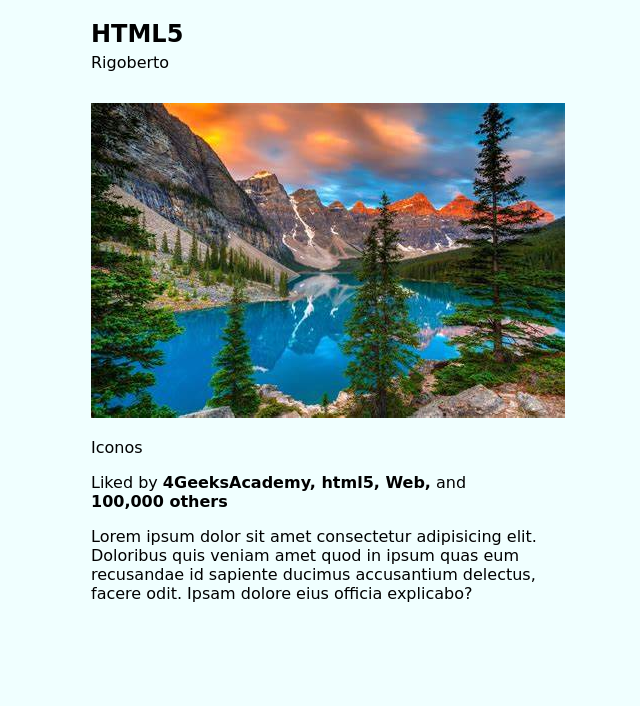
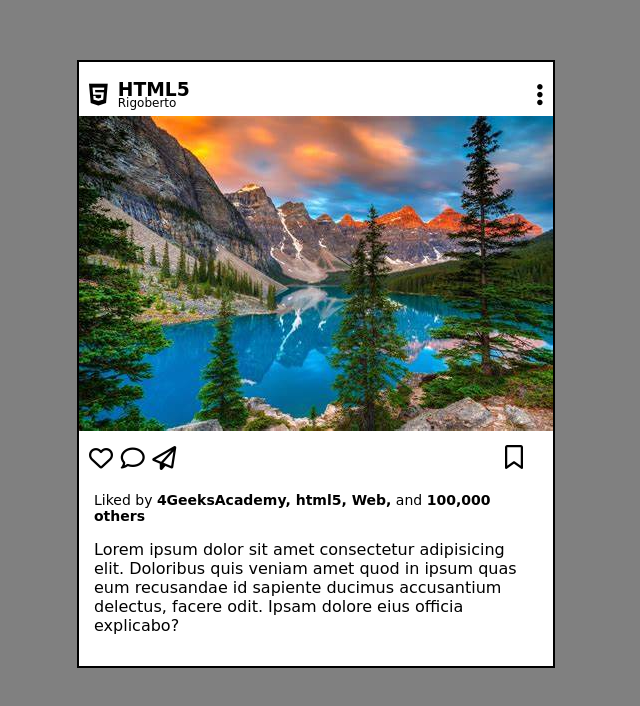
Before and after one commit to Toni369-vs/PostInstagram, a plain HTML site: page index.html in a window 1280 px wide. Shown: the whole page, without its empty margins (324-964 px from the left). Drawn offline with Linux system fonts and the light colour scheme; a web font is replaced by a local one.

Commit message:
Finalizado

```diff
--- a/estilos/style.css
+++ b/estilos/style.css
@@ -1,15 +1,70 @@
 body {
-    background-color: azure;
-    font-family: 'Labrada', serif;font-family: 'Rajdhani', sans-serif;
-    font-family: 'Shantell Sans', cursive;
+  margin-top: 60px;
+  background-color: grey;
+  font-family: 'Labrada', serif;
+  font-family: 'Rajdhani', sans-serif;
+  font-family: 'Shantell Sans', cursive;
 }
 
 #contenedor-principal {
-    width: 450px;
-    margin: 0% auto;
+  background-color: white;
+  width: 474px;
+  margin: 0% auto;
+  border: solid black 2px;
+
 }
 
-.estado {
+h3 {
+  position: relative;
+  top:-2px
+}
+
+.location {
+  font-size: 12px;
+  position: relative;
+  top:-24px
+}
+
+.icon {
+    font-size: 25px;
+    float: left;
+    padding: 10px;
     position: relative;
-    top: -15px;
+    top: -10px;
 }
+
+.dots {
+  font-size: 25px;
+  float: right;
+  padding: 10px;
+  position: relative;
+  top: -10px;
+
+}
+
+img {
+  position: relative;
+  top: -30px;
+}
+
+.iconos {
+  font-size: 24px;
+  padding: 10px;
+  position: relative;
+  top: -30px;
+
+}
+
+.flag {
+  float: right;
+  margin-right: 20px;
+}
+
+.contenido {
+  padding: 15px;
+  margin-top: -50px;
+}
+
+.likes{
+  font-size: 14px;
+}
--- a/index.html
+++ b/index.html
@@ -1,5 +1,6 @@
 <!DOCTYPE html>
 <html lang="en">
+
 <head>
     <meta charset="UTF-8">
     <meta http-equiv="X-UA-Compatible" content="IE=edge">
@@ -7,27 +8,45 @@
     <link rel="stylesheet" type="text/css" href="./estilos/style.css">
     <link rel="preconnect" href="https://fonts.googleapis.com">
     <link rel="preconnect" href="https://fonts.gstatic.com" crossorigin>
-    <link href="https://fonts.googleapis.com/css2?family=Labrada:wght@500&family=Rajdhani:wght@600&family=Shantell+Sans:wght@300&display=swap" rel="stylesheet">
+    <link
+        href="https://fonts.googleapis.com/css2?family=Labrada:wght@500&family=Rajdhani:wght@600&family=Shantell+Sans:wght@300&display=swap"
+        rel="stylesheet">
+    <script src="https://kit.fontawesome.com/78a26be107.js" crossorigin="anonymous"></script>
     <title>PostInstagram</title>
 </head>
+
 <body>
     <div id="contenedor-principal">
-        <div class="encabezado">
-            <h2><strong>HTML5</strong></h2>
-            <p class="estado">Rigoberto</p>
+        <div>
+            <div class="icon">
+                <i id="logo" class="fa fa-html5"></i>
+            </div>
+            <div class="dots">
+                <i class="fa-solid fa-ellipsis-vertical"></i>
+            </div>
+            <div>
+                <h3><strong>HTML5</strong></h3>
+            </div>
+            <p class="location">Rigoberto</p>
+        </div>
 
-        </div>
         <div class="contenedor-imagen">
             <img class="imagen" src="./Imagen.jpeg" alt="paisaje">
         </div>
         <div class="iconos">
-          <p>Iconos</p>
+            <i class="fa-regular fa-heart"></i>
+            <i class="fa fa-comment-o talk icons"></i>
+            <i class="fa fa-paper-plane-o share icons"></i>
+            <i class="fa fa-bookmark-o flag icons" class="flag"></i>
         </div>
         <div class="contenido">
-            <p>Liked by <strong>4GeeksAcademy, html5, Web,</strong> and <strong>100,000 others</strong></p>
-            <p>Lorem ipsum dolor sit amet consectetur adipisicing elit. Doloribus quis veniam amet quod in ipsum quas eum recusandae id sapiente ducimus accusantium delectus, facere odit. Ipsam dolore eius officia explicabo?</p>
+            <p class="likes">Liked by <strong>4GeeksAcademy, html5, Web,</strong> and <strong>100,000 others</strong></p>
+            <p>Lorem ipsum dolor sit amet consectetur adipisicing elit. Doloribus quis veniam amet quod in ipsum quas
+                eum recusandae id sapiente ducimus accusantium delectus, facere odit. Ipsam dolore eius officia
+                explicabo?</p>
         </div>
     </div>
 
 </body>
+
 </html>
```
